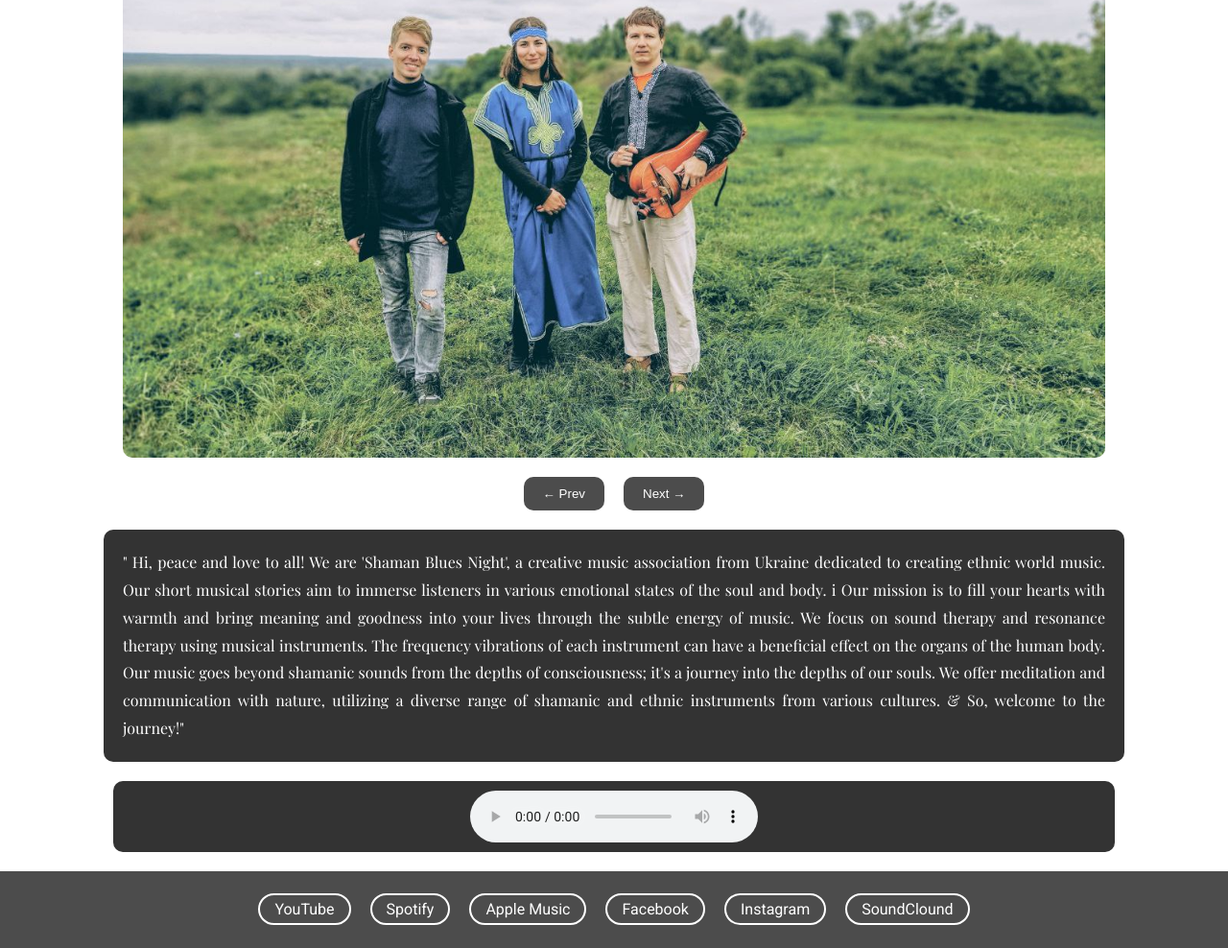
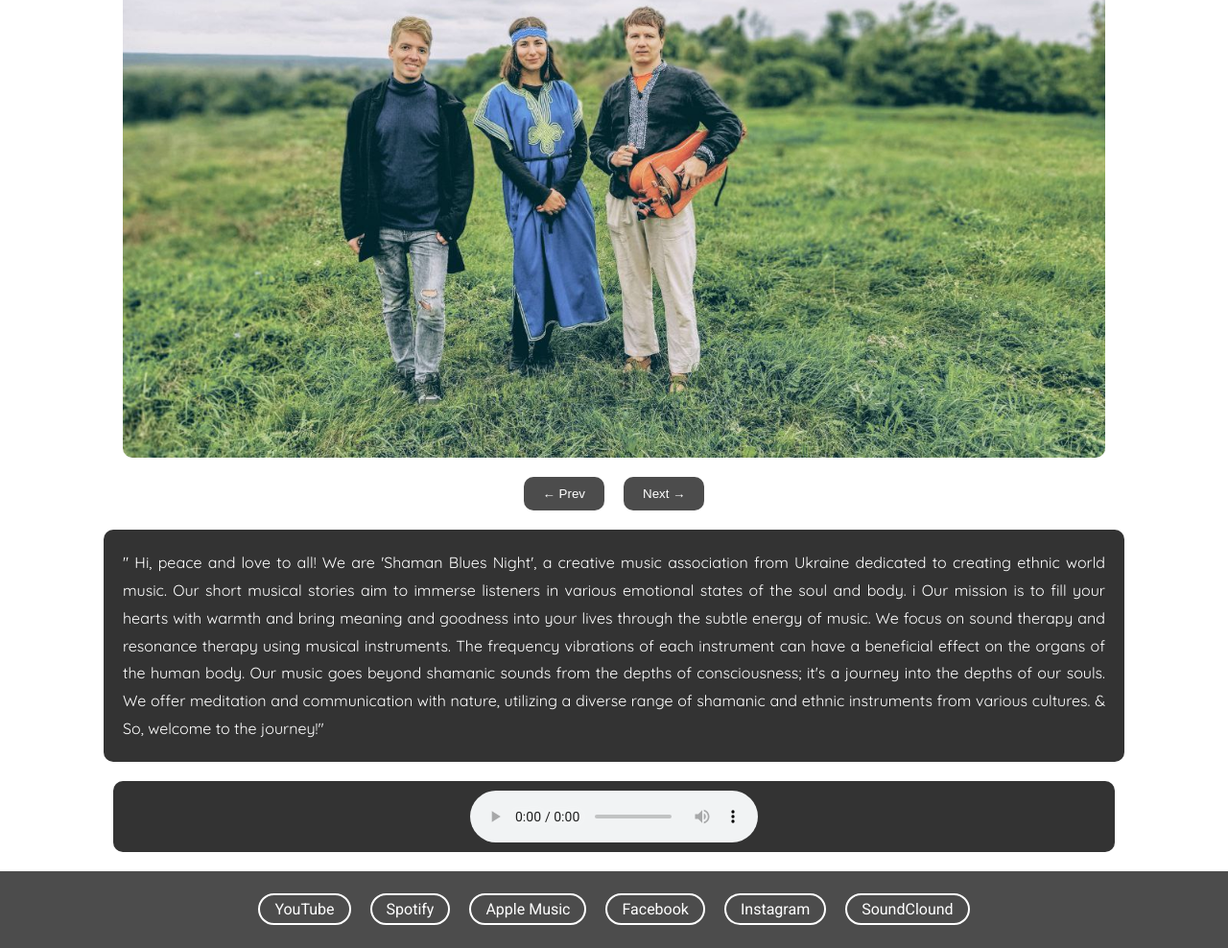
Before and after one commit to khomenkoda/SBN, a plain HTML site: page index.html in a window 1280 px wide. Shown: the part 278-1266 px from the top of the page at 96% size. Drawn offline with nearby package versions, Linux system fonts and the light colour scheme.

Commit message:
add font

```diff
--- a/index.html
+++ b/index.html
@@ -6,6 +6,10 @@
     <title>Shaman Blues Night</title>
     <link
       href="https://fonts.googleapis.com/css2?family=Playfair+Display:wght@400;700&family=Roboto:wght@300;400&display=swap"
+      rel="stylesheet"
+    />
+    <link
+      href="https://fonts.googleapis.com/css2?family=Quicksand:wght@400;500;700&display=swap"
       rel="stylesheet"
     />
     <style>
@@ -86,10 +90,11 @@
         border-radius: 10px;
         margin: 20px auto;
         width: 80%;
-        font-family: "Playfair Display", serif;
+        font-family: "Quicksand", sans-serif;
         line-height: 1.8;
         text-align: justify;
       }
+
       .audio-player {
         display: flex;
         justify-content: center;
```
